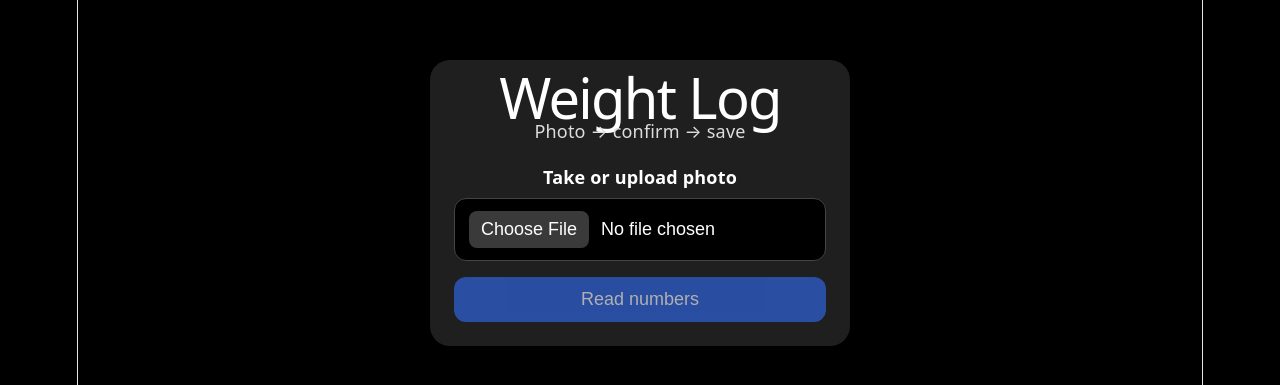
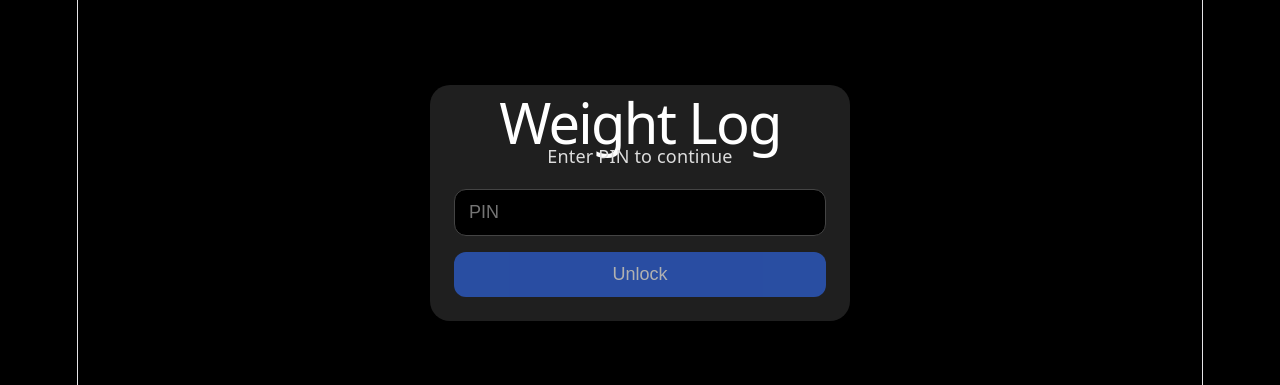
Before and after one commit to brian054/AutoWeightLogWeb, a React (Vite) app: page / in a window 1280 px wide. Shown: the part 197-582 px from the top of the page. Built offline with nearby package versions, Linux system fonts and the light colour scheme; no server answers.

Commit message:
simple auth nothing fancy at all. Def wanna upgrade. finish tomorrow morning I must sleeeeeeeep.

```diff
--- a/api/logWeight.ts
+++ b/api/logWeight.ts
@@ -1,6 +1,10 @@
 import type { VercelRequest, VercelResponse } from "@vercel/node";
 
 export default async function handler(req: VercelRequest, res: VercelResponse) {
+  if (req.cookies?.pin_ok !== '1') {
+    return res.status(401).json({ error: 'Unauthorized' });
+  }
+
   if (req.method !== "POST") {
     return res.status(405).json({
       success: false,
--- a/src/App.tsx
+++ b/src/App.tsx
@@ -31,6 +31,12 @@ export default function App() {
   const [debugInfo, setDebugInfo] = useState<any>(null);
   const [form, setForm] = useState<FormState>(emptyForm());
 
+  // auth stuff
+  const [pin, setPin] = useState("");
+  const [isUnlocked, setIsUnlocked] = useState<boolean | null>(null);
+  const [pinError, setPinError] = useState("");
+  const [isUnlocking, setIsUnlocking] = useState(false);
+
   // Not really necessary for this, but just in case....free the old image if a new one is taken/selected.
   // prev behavior: if you 'use photo' but then upload a new one....you're stacking them on top of each other.
   // This should never be an issue but I wanna leave it here just in case.
@@ -41,6 +47,55 @@ export default function App() {
       URL.revokeObjectURL(preview);
     };
   }, [preview]);
+
+  // auth test
+  useEffect(() => {
+    async function checkSession() {
+      try {
+        const res = await fetch("/api/session", {
+          credentials: "include",
+        });
+
+        const data = await res.json();
+        setIsUnlocked(!!data.ok);
+      } catch {
+        setIsUnlocked(false);
+      }
+    }
+
+    checkSession();
+  }, []);
+
+  async function handleUnlock(e: React.FormEvent) {
+    e.preventDefault();
+    setPinError("");
+    setIsUnlocking(true);
+
+    try {
+      const res = await fetch("/api/unlock", {
+        method: "POST",
+        headers: {
+          "Content-Type": "application/json",
+        },
+        credentials: "include",
+        body: JSON.stringify({ pin: pin.trim() }),
+      });
+
+      const data = await res.json().catch(() => null);
+
+      if (!res.ok || !data?.ok) {
+        setPinError("Wrong PIN");
+        return;
+      }
+
+      setIsUnlocked(true);
+      setPin("");
+    } catch {
+      setPinError("Could not verify PIN");
+    } finally {
+      setIsUnlocking(false);
+    }
+  }
 
   function handleFile(e: React.ChangeEvent<HTMLInputElement>) {
     const f = e.target.files?.[0] ?? null;
@@ -185,6 +240,50 @@ export default function App() {
     form.waterPercent ||
     form.notes;
 
+  if (isUnlocked === null) {
+    return (
+      <div className="page">
+        <div className="card">
+          <h1 className="title">Weight Log</h1>
+          <p className="subtitle">Checking access...</p>
+        </div>
+      </div>
+    );
+  }
+
+  if (!isUnlocked) {
+    if (!isUnlocked) {
+      return (
+        <div className="page">
+          <div className="card">
+            <h1 className="title">Weight Log</h1>
+            <p className="subtitle">Enter PIN to continue</p>
+
+            <form onSubmit={handleUnlock}>
+              <input
+                className="input"
+                type="password"
+                inputMode="numeric"
+                placeholder="PIN"
+                value={pin}
+                onChange={(e) => setPin(e.target.value)}
+              />
+
+              <button
+                className="button button-primary"
+                type="submit"
+                disabled={isUnlocking || !pin.trim()}
+              >
+                {isUnlocking ? "Unlocking..." : "Unlock"}
+              </button>
+            </form>
+
+            {pinError && <p className="error">{pinError}</p>}
+          </div>
+        </div>
+      );
+    }
+
     return (
       <div className="page">
         <div className="card">
@@ -290,11 +389,14 @@ export default function App() {
           {success && <p className="success">{success}</p>}
 
           {SHOW_DEBUG && debugInfo && (
-          <pre className="debug-box">{JSON.stringify(debugInfo, null, 2)}</pre>
+            <pre className="debug-box">
+              {JSON.stringify(debugInfo, null, 2)}
+            </pre>
           )}
         </div>
       </div>
     );
+  }
 }
 
 function getNow() {
```
Also changed, not shown: api/session.ts (added, +15 -0 lines), api/unlock.ts (added, +40 -0 lines), 1 other file (tests, documents, lock files or other folders). Lines whose indentation alone changed are shown as unchanged.
